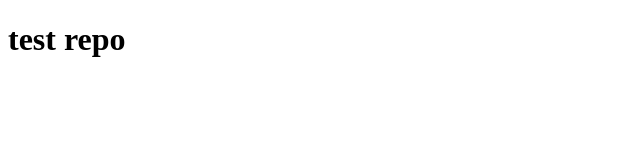
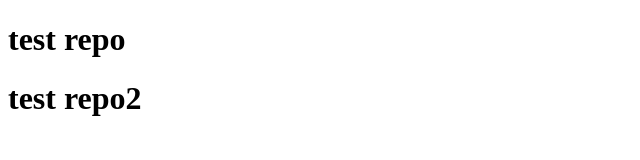
Before and after one commit to saifur1681/test-repo, a plain HTML site: page index.html in a window 1280 px wide. Shown: the whole page, without its empty margins (0-640 px from the left). Drawn offline with Linux system fonts and the light colour scheme.

Commit message:
third commit

```diff
--- a/index.html
+++ b/index.html
@@ -8,5 +8,6 @@
 </head>
 <body>
     <h1>test repo</h1>
+    <h1>test repo2</h1>
 </body>
 </html>
```
